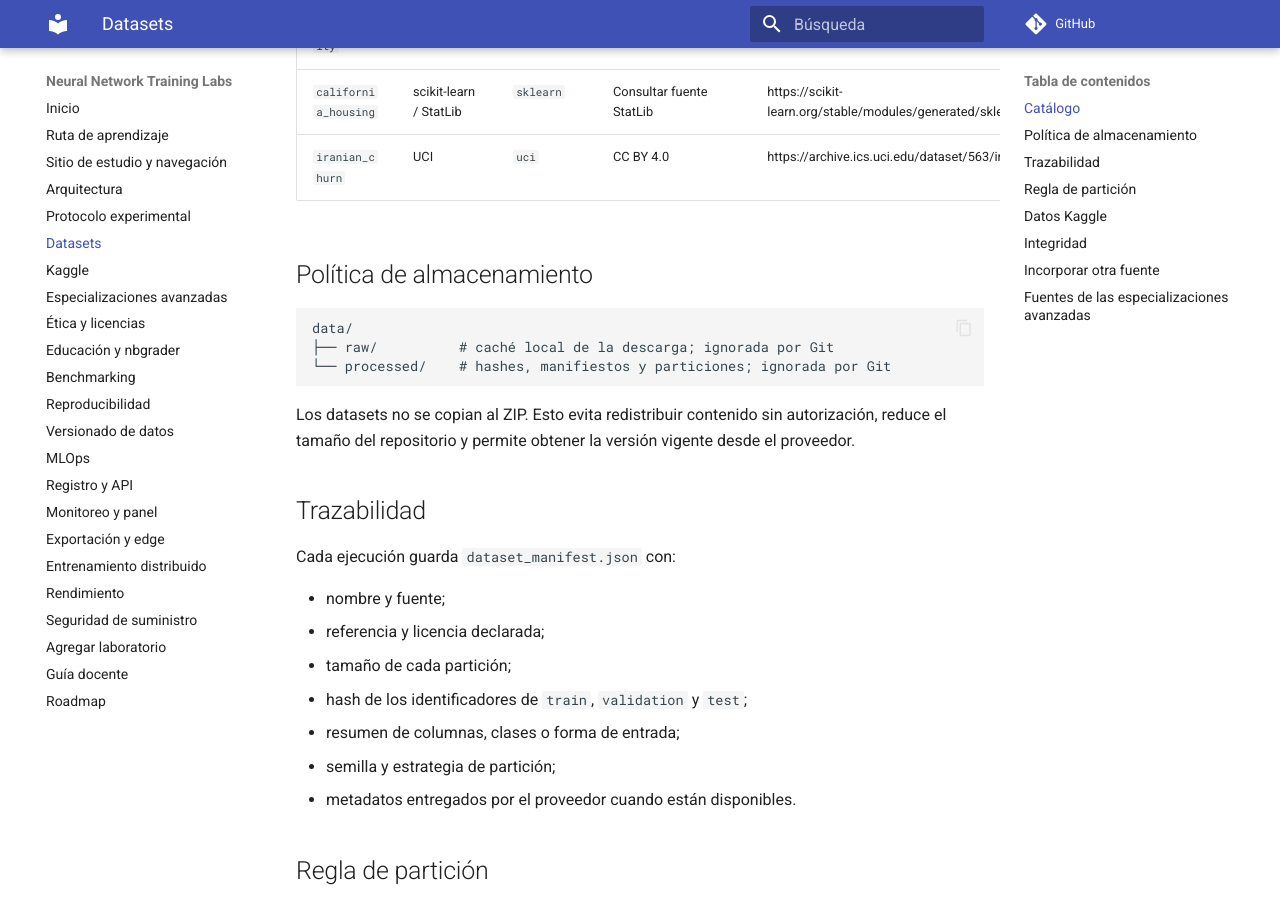
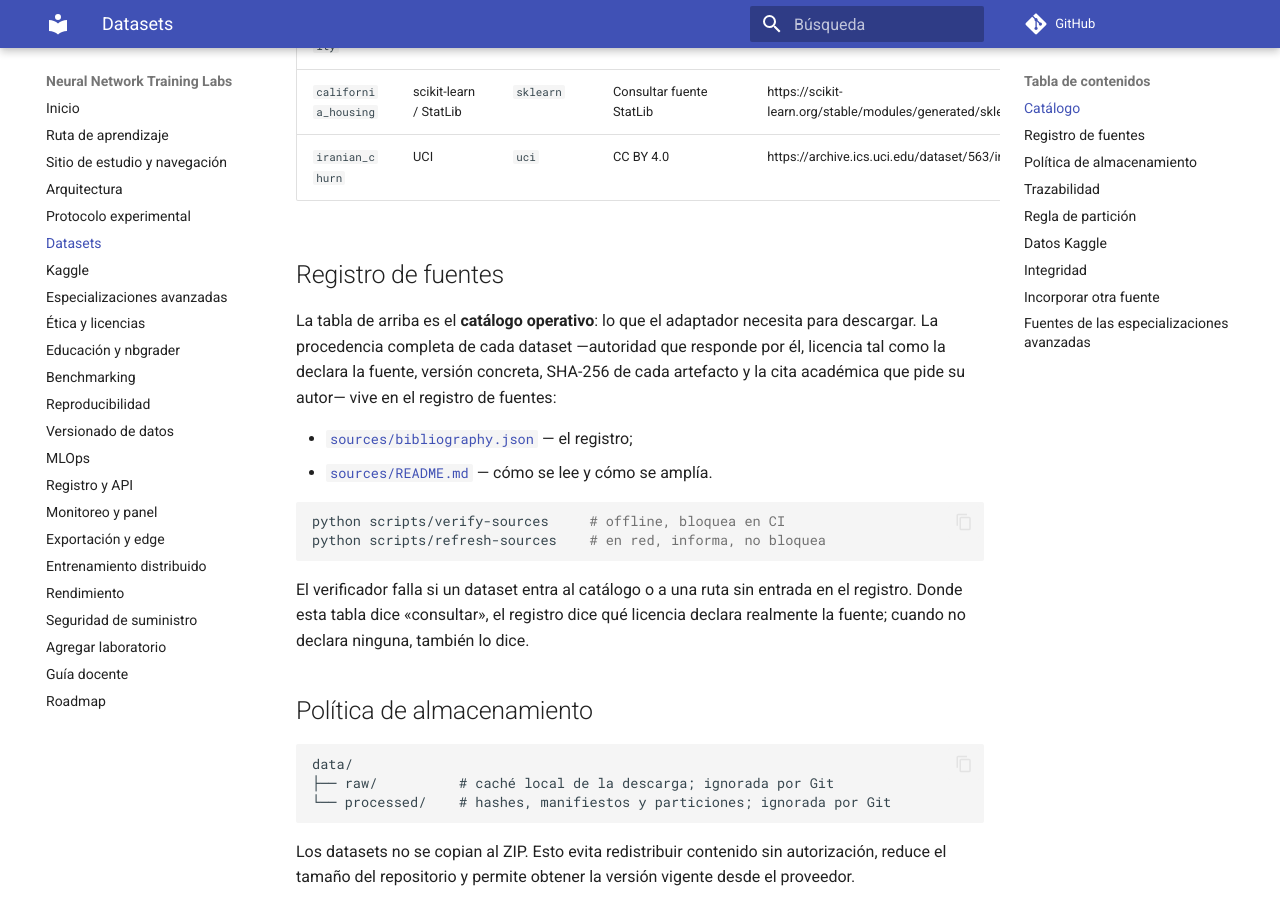
Before and after one commit to vladimiracunadev-create/neural-network-training-labs, an MkDocs documentation site: the page built from docs/datasets.md, in a window 1280 px wide and 900 px high, scrolled down 1522 px. Built offline with MkDocs 1.6.1 and Material for MkDocs 9.7.7, drawn with Linux system fonts in a browser that asks for light colours; comment, search, counter and statistics services are not loaded.

Commit message:
docs(readme): el README enlaza el registro y publica cifras producidas por el verificador
La sección de fuentes conserva las obras rectoras y añade el registro completo: cobertura,
recuento por tipo, y una tabla de datasets con procedencia, licencia, versión, checksum y
número de rutas que los usan. Es lo primero que mira quien evalúa reproducibilidad.

Ninguna de esas cifras está escrita a mano. Viven entre marcadores que genera
`python scripts/verify-sources --sync`, y el mismo verificador falla en CI si alguien las
edita. El README tampoco se infla con cientos de enlaces: enlaza al registro y muestra las
cifras y los huecos declarados.

`docs/datasets.md` y `docs/ethics-and-licenses.md` remiten al registro para la licencia y
la procedencia reales de cada conjunto. El verificador entra en el job `study-surfaces`
del CI, junto a las demás comprobaciones sin red, y `make sources` lo ejecuta en local.

Co-Authored-By: Claude Opus 5 <noreply@anthropic.com>

````diff
--- a/docs/datasets.md
+++ b/docs/datasets.md
@@ -25,6 +25,25 @@ El repositorio no versiona archivos de datos grandes. Versiona **manifiestos**,
 | `wine_quality` | UCI | `uci` | CC BY 4.0 | https://archive.ics.uci.edu/dataset/186/wine+quality |
 | `california_housing` | scikit-learn / StatLib | `sklearn` | Consultar fuente StatLib | https://scikit-learn.org/stable/modules/generated/sklearn.datasets.fetch_california_housing.html |
 | `iranian_churn` | UCI | `uci` | CC BY 4.0 | https://archive.ics.uci.edu/dataset/563/iranian+churn+dataset |
+
+## Registro de fuentes
+
+La tabla de arriba es el **catálogo operativo**: lo que el adaptador necesita para
+descargar. La procedencia completa de cada dataset —autoridad que responde por él,
+licencia tal como la declara la fuente, versión concreta, SHA-256 de cada artefacto y la
+cita académica que pide su autor— vive en el registro de fuentes:
+
+- [`sources/bibliography.json`](../sources/bibliography.json) — el registro;
+- [`sources/README.md`](../sources/README.md) — cómo se lee y cómo se amplía.
+
+```bash
+python scripts/verify-sources     # offline, bloquea en CI
+python scripts/refresh-sources    # en red, informa, no bloquea
+```
+
+El verificador falla si un dataset entra al catálogo o a una ruta sin entrada en el
+registro. Donde esta tabla dice «consultar», el registro dice qué licencia declara
+realmente la fuente; cuando no declara ninguna, también lo dice.
 
 ## Política de almacenamiento
 
````
Also changed, not shown: README.md (+68 -0 lines), docs/ethics-and-licenses.md (+2 -0 lines), 2 other files.
